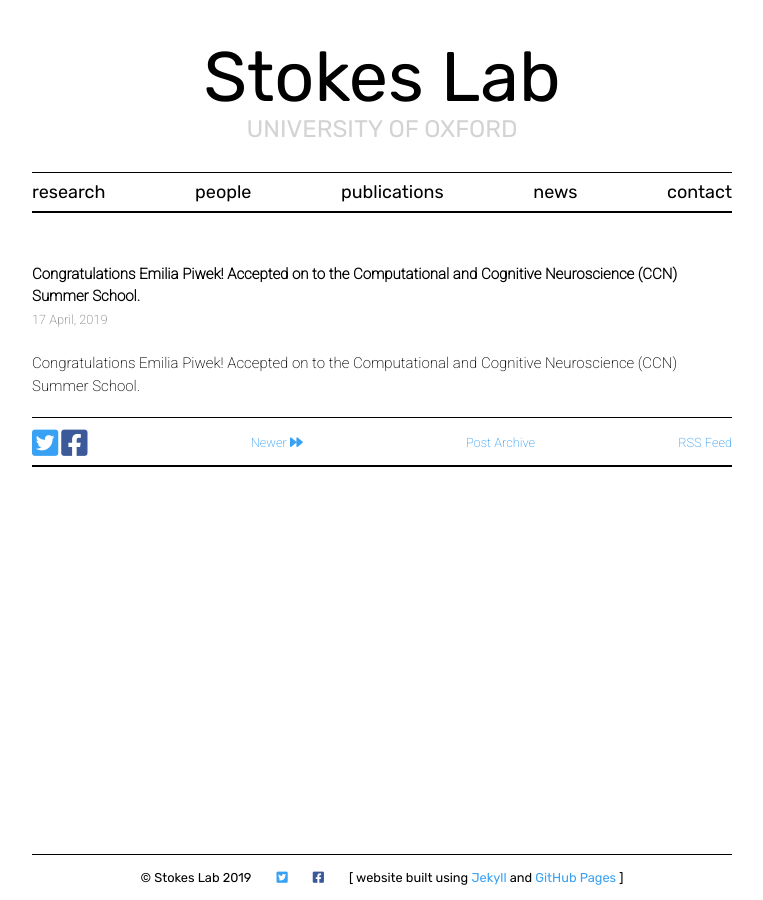
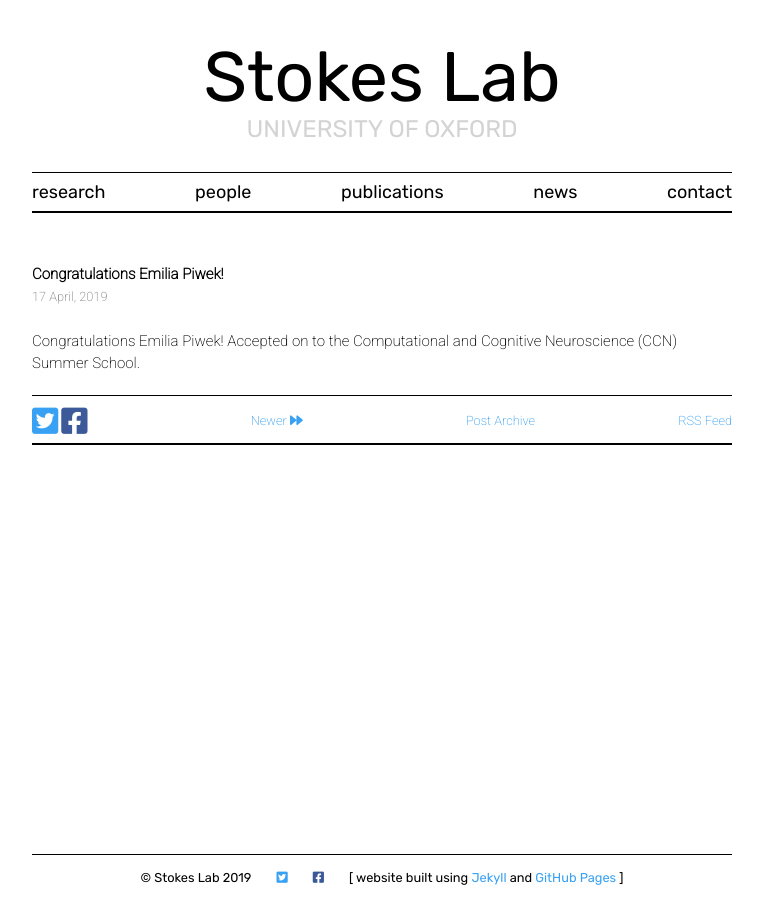
Before and after one commit to stokeslab/stokeslab.github.io, a Jekyll site: the page built from _posts/2019-04-17-congrats-emilia.md, in a window 1280 px wide. Shown: the whole page, without its empty margins (258-1021 px from the left). Built offline with Jekyll 4.4.1, drawn with Linux system fonts in a browser that asks for light colours; nearby versions of some CDN libraries; some web fonts are replaced.

Commit message:
Update 2019-04-17-congrats-emilia.md

```diff
--- a/_posts/2019-04-17-congrats-emilia.md
+++ b/_posts/2019-04-17-congrats-emilia.md
@@ -1,6 +1,6 @@
 ---
 layout: post
-title:  "Congratulations Emilia Piwek! Accepted on to the Computational and Cognitive Neuroscience (CCN) Summer School."
+title:  "Congratulations Emilia Piwek!"
 ---
 
 Congratulations Emilia Piwek! Accepted on to the Computational and Cognitive Neuroscience (CCN) Summer School.
```
